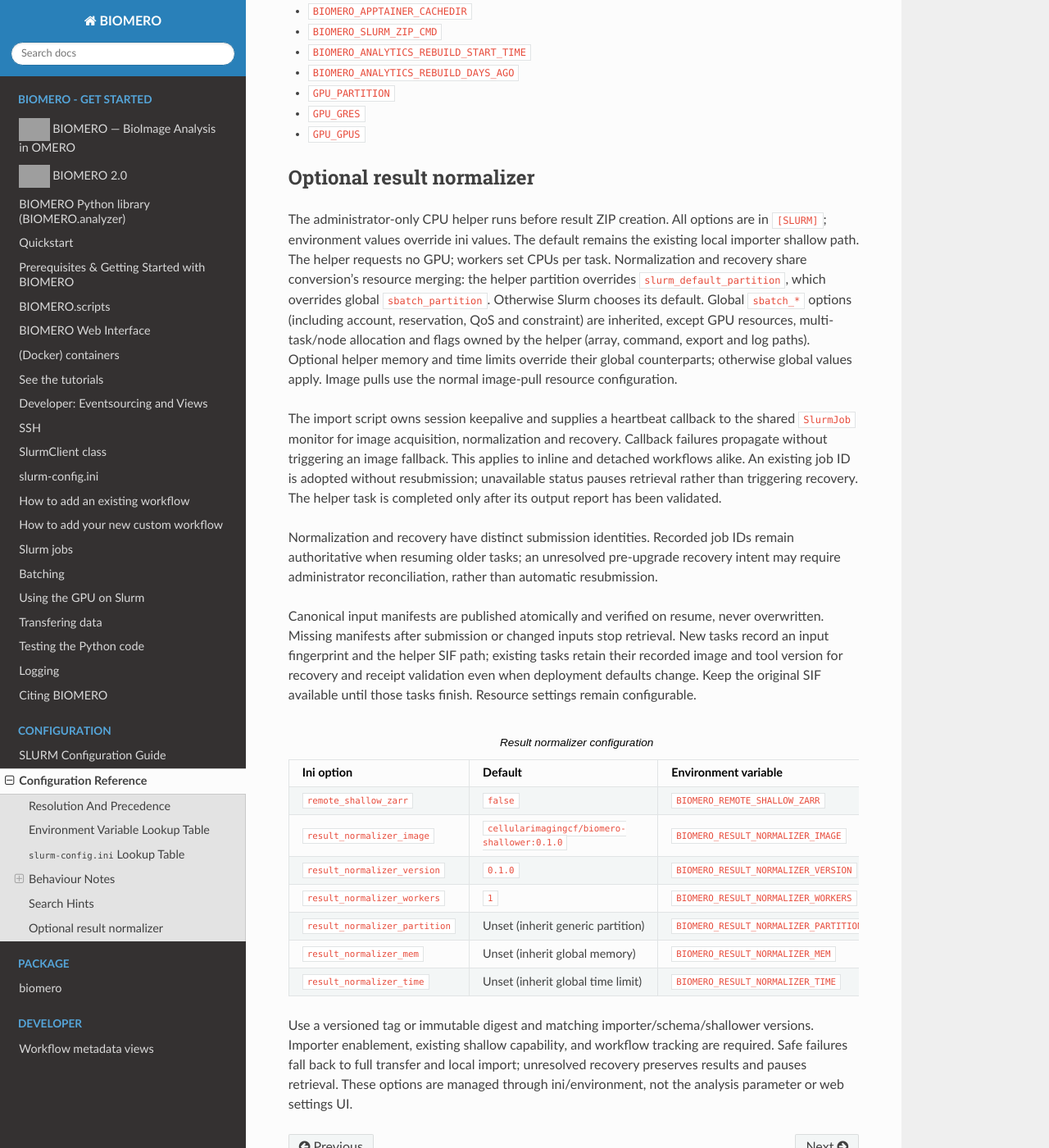
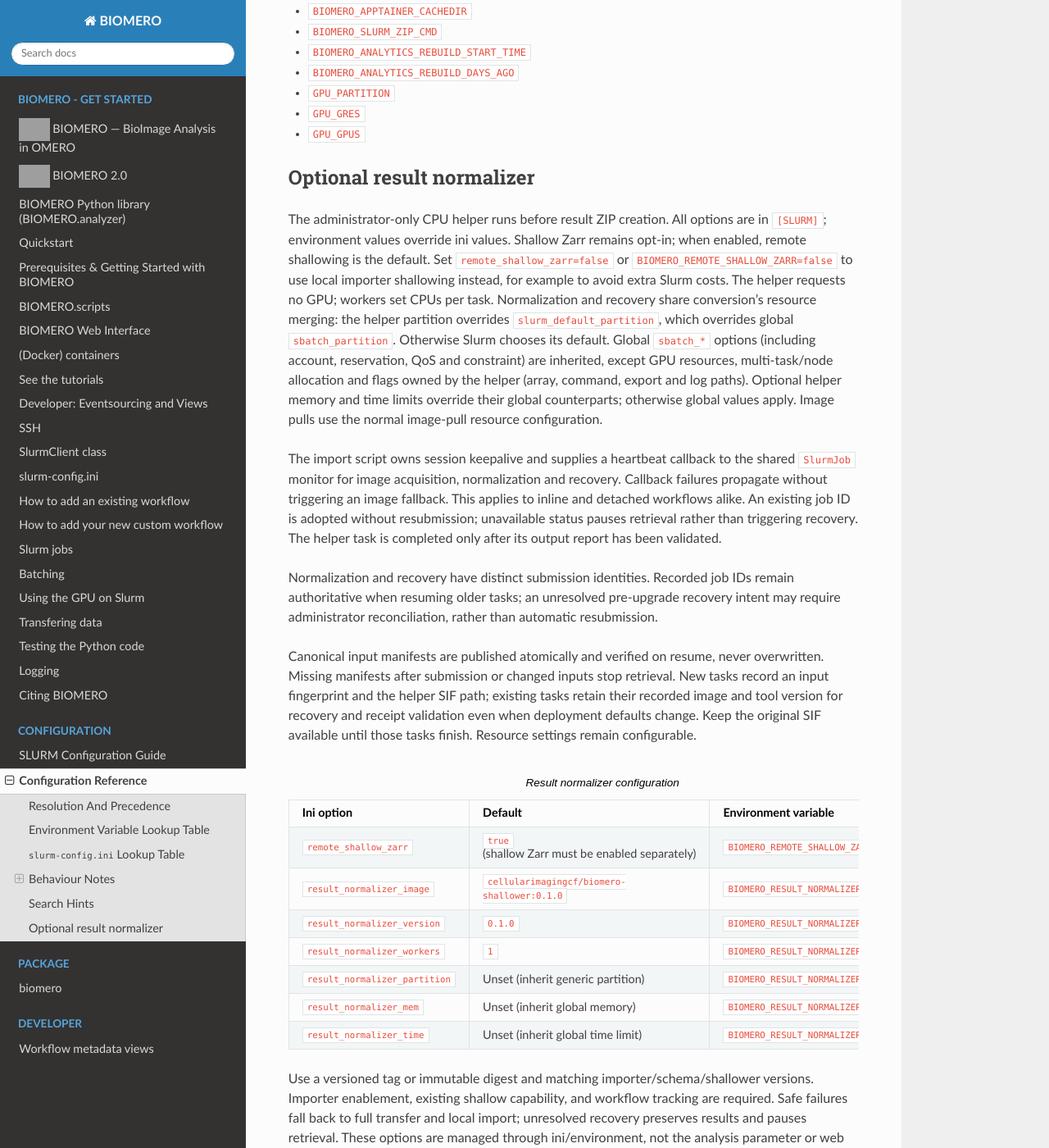
Before and after one commit to NL-BioImaging/biomero, a Sphinx documentation site: the page built from docs/configuration-reference.rst, in a window 1280 px wide and 1400 px high, scrolled down 6140 px. Shown: the whole window at 82% size. Built offline with Sphinx 7.4.7 and the Read the Docs theme 3.1.0, drawn with Linux system fonts in a browser that asks for light colours; pages that are not in the unit, such as notebooks, are missing from menus; grey boxes are pictures that could not be loaded.

Commit message:
config: make remote shallowing opt-out within shallow Zarr mode

```diff
--- a/docs/configuration-reference.rst
+++ b/docs/configuration-reference.rst
@@ -428,8 +428,11 @@
 --------------------------
 
 The administrator-only CPU helper runs before result ZIP creation. All options
-are in ``[SLURM]``; environment values override ini values. The default remains
-the existing local importer shallow path. The helper requests no GPU; workers
+are in ``[SLURM]``; environment values override ini values. Shallow Zarr remains
+opt-in; when enabled, remote shallowing is the default. Set
+``remote_shallow_zarr=false`` or ``BIOMERO_REMOTE_SHALLOW_ZARR=false`` to use
+local importer shallowing instead, for example to avoid extra Slurm costs.
+The helper requests no GPU; workers
 set CPUs per task. Normalization and recovery share conversion's resource
 merging: the helper partition overrides ``slurm_default_partition``, which
 overrides global ``sbatch_partition``. Otherwise Slurm chooses its default.
@@ -467,7 +470,7 @@
      - Default
      - Environment variable
    * - ``remote_shallow_zarr``
-     - ``false``
+     - ``true`` (shallow Zarr must be enabled separately)
      - ``BIOMERO_REMOTE_SHALLOW_ZARR``
    * - ``result_normalizer_image``
      - ``cellularimagingcf/biomero-shallower:0.1.0``
```
Also changed, not shown: docs/slurm-configuration.rst (+6 -3 lines), 3 other files.
